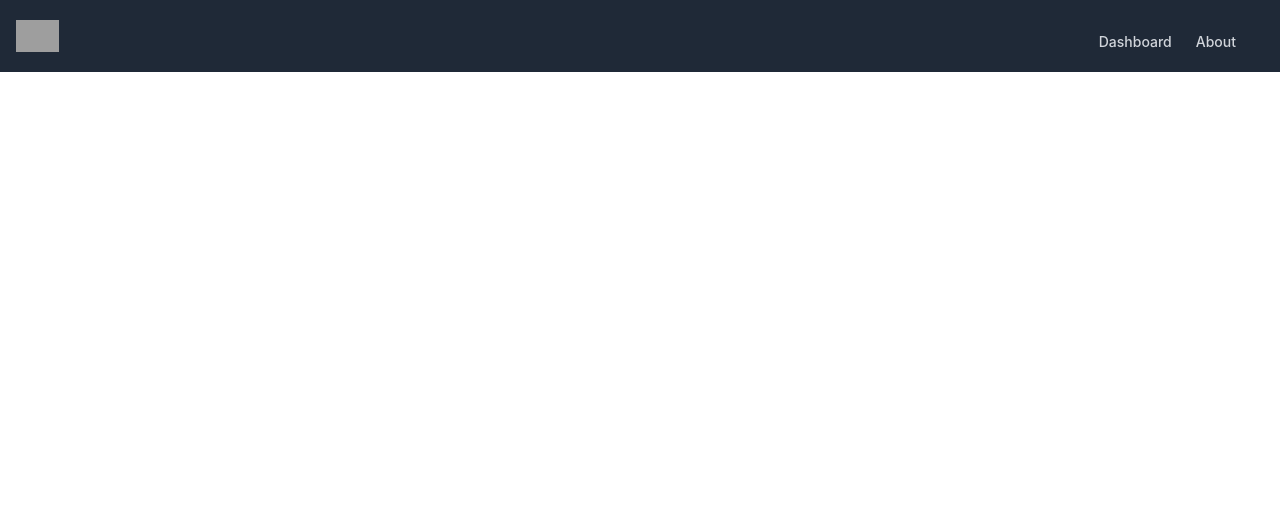
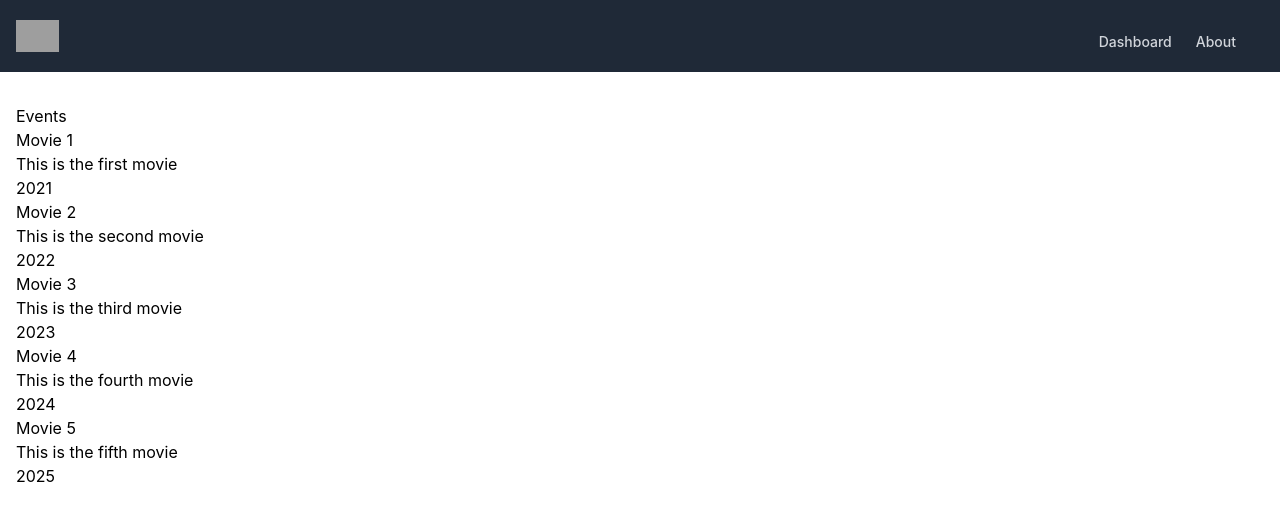
Before and after one commit to troias/react-playground, a React (Create React App) app: page /events in a window 1280 px wide. Shown: the top 520 px of the page. Built offline with nearby package versions, Linux system fonts and the light colour scheme; grey boxes are pictures that could not be loaded.

Commit message:
added loader

```diff
--- a/src/pages/events.js
+++ b/src/pages/events.js
@@ -1,8 +1,39 @@
 import React, { useEffect, useState } from "react";
-import { useLoaderData } from "react-router-dom";
+import { useLoaderData, useNavigation } from "react-router-dom";
 
-export default function Events(props) {
+export default function Events() {
   const data = useLoaderData();
+  const navigation = useNavigation();
+
   console.log("Events", data);
-  return <div></div>;
+  console.log("navigation", navigation.state);
+
+  //Loading spinnder
+
+  // {navigation.state === "loading" && <Loading />}
+
+  return (
+    <div>
+      <h1>Events</h1>
+      <ul>
+        {navigation.state === "loading" && <Loading />}
+        {data.map((event) => (
+          <li key={event.id}>
+            <h2>{event.title}</h2>
+            <p>{event.description}</p>
+            <p>{event.year}</p>
+          </li>
+        ))}
+      </ul>
+    </div>
+  );
 }
+
+const Loading = () => {
+  return (
+    <div className="flex items-center justify-center h-screen">
+      <div className="animate-spin rounded-full h-12 w-12 border-t-2 border-b-2 border-gray-900"></div>
+      <h1 className="ml-3 text-gray-900">Loading...</h1>
+    </div>
+  );
+};
```
Also changed, not shown: src/App.js (+9 -0 lines).
